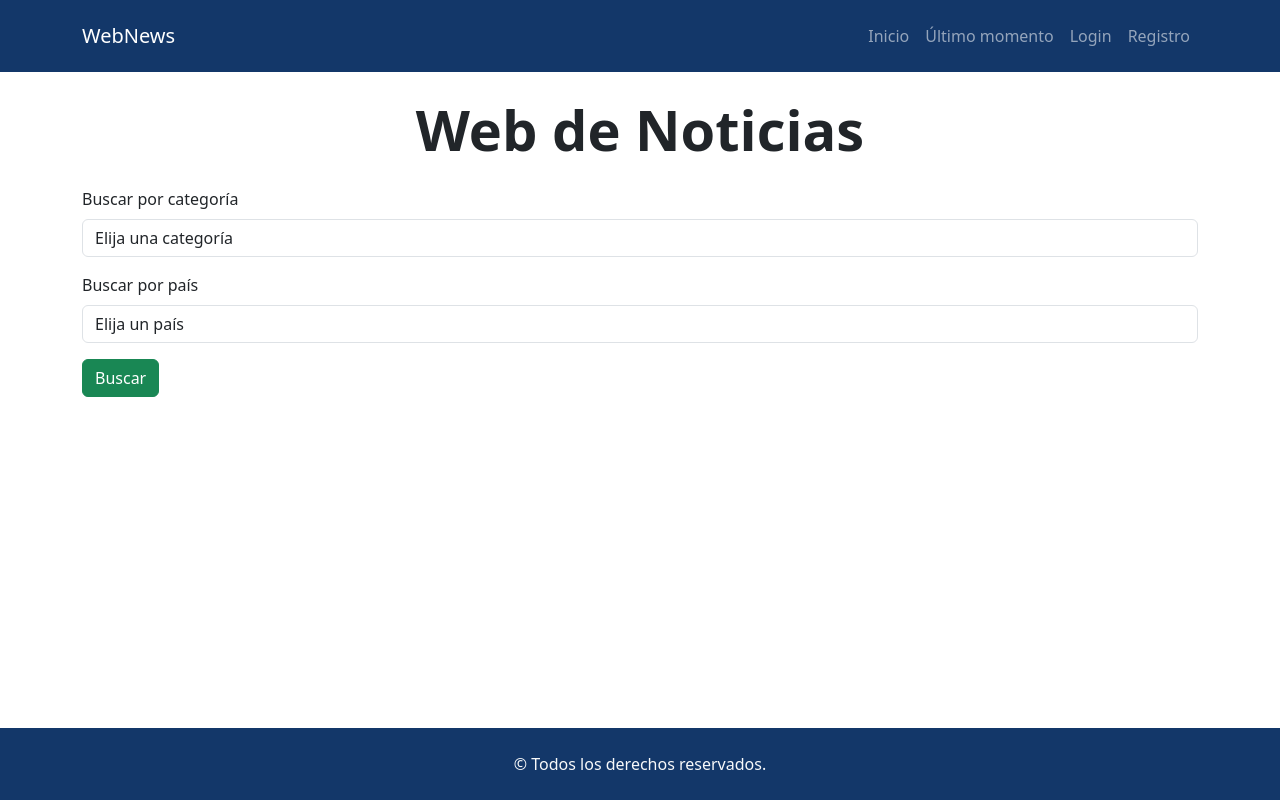
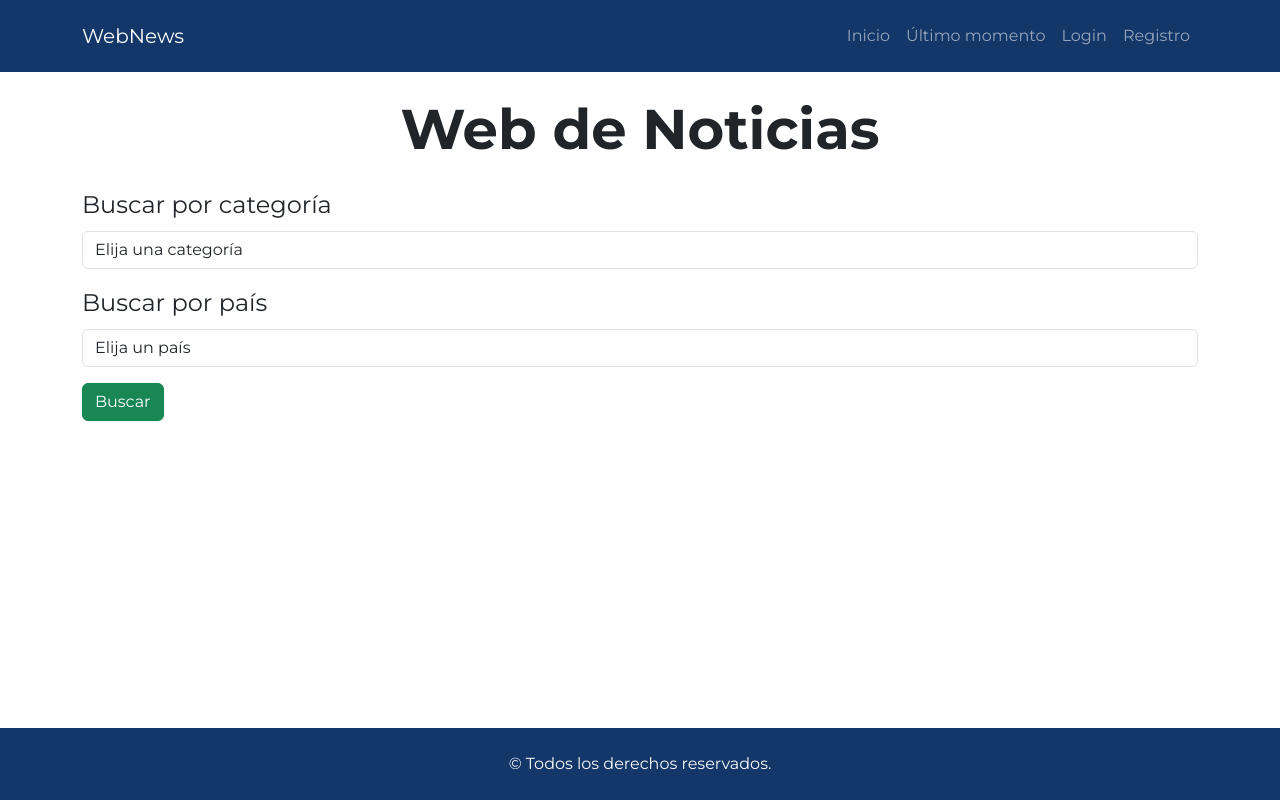
Before and after one commit to lucasecapdevila/react-tp1-ejercicio11_12, a React (Vite) app: page / in a window 1280 px wide. Built offline with nearby package versions, Linux system fonts and the light colour scheme.

Commit message:
se agrega fuente Montserrat

```diff
--- a/src/App.css
+++ b/src/App.css
@@ -1,7 +1,10 @@
+@import url('https://fonts.googleapis.com/css2?family=Montserrat:ital,wght@0,100..900;1,100..900&display=swap');
+
 #root{
   display: flex;
   flex-direction: column;
   min-height: 100vh;
+  font-family: "Montserrat", sans-serif;
 }
 
 .bg-blue{
--- a/src/components/Formulario.jsx
+++ b/src/components/Formulario.jsx
@@ -25,7 +25,7 @@ const Formulario = ({setNews}) => {
   return (
     <Form onSubmit={handleSubmit(onSubmit)}>
       <Form.Group controlId="formCategoria" className="mb-3">
-        <Form.Label>Buscar por categoría</Form.Label>
+        <Form.Label className="fs-4">Buscar por categoría</Form.Label>
         <Form.Control as='select'
           {
             ...register("categoria",{
@@ -43,7 +43,7 @@ const Formulario = ({setNews}) => {
         <Form.Text className="text-danger">{errors.categoria?.message}</Form.Text>
       </Form.Group>
       <Form.Group controlId="formPais" className="mb-3">
-        <Form.Label>Buscar por país</Form.Label>
+        <Form.Label className="fs-4">Buscar por país</Form.Label>
         <Form.Control as='select'
           {
             ...register("pais",{
```
